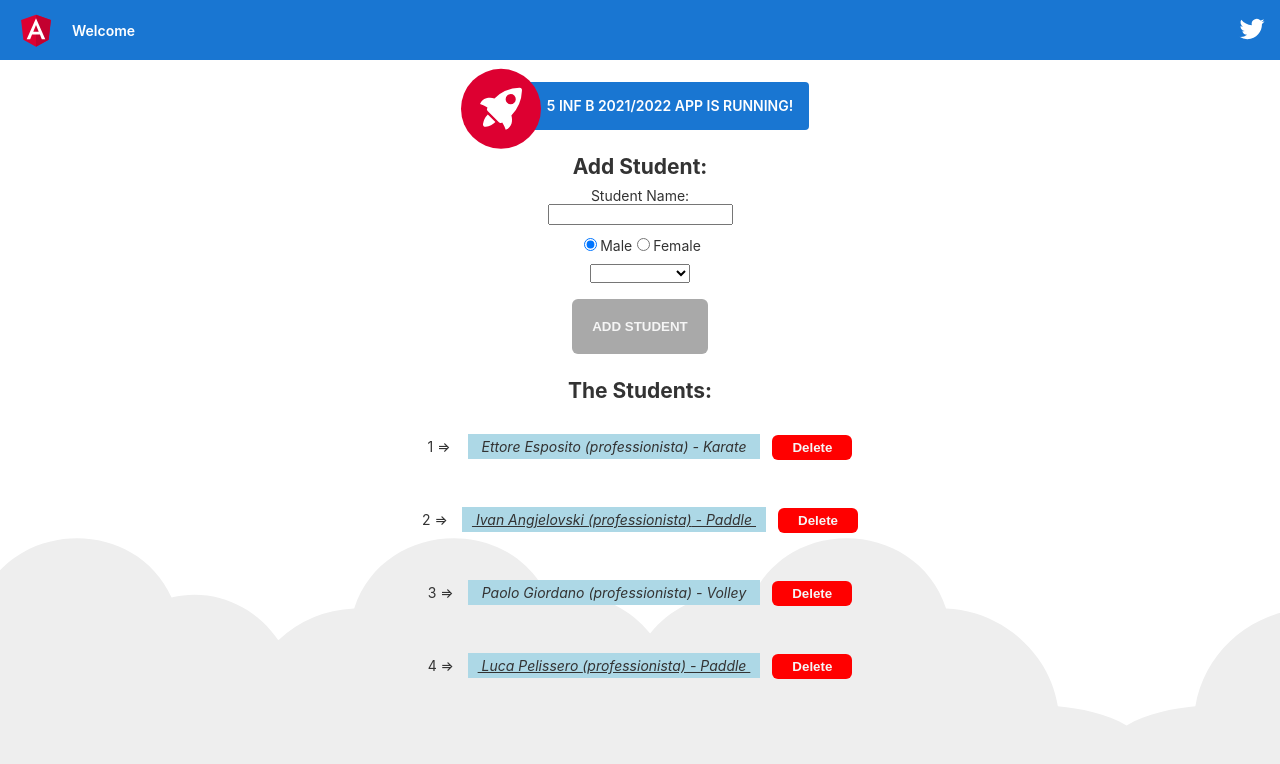
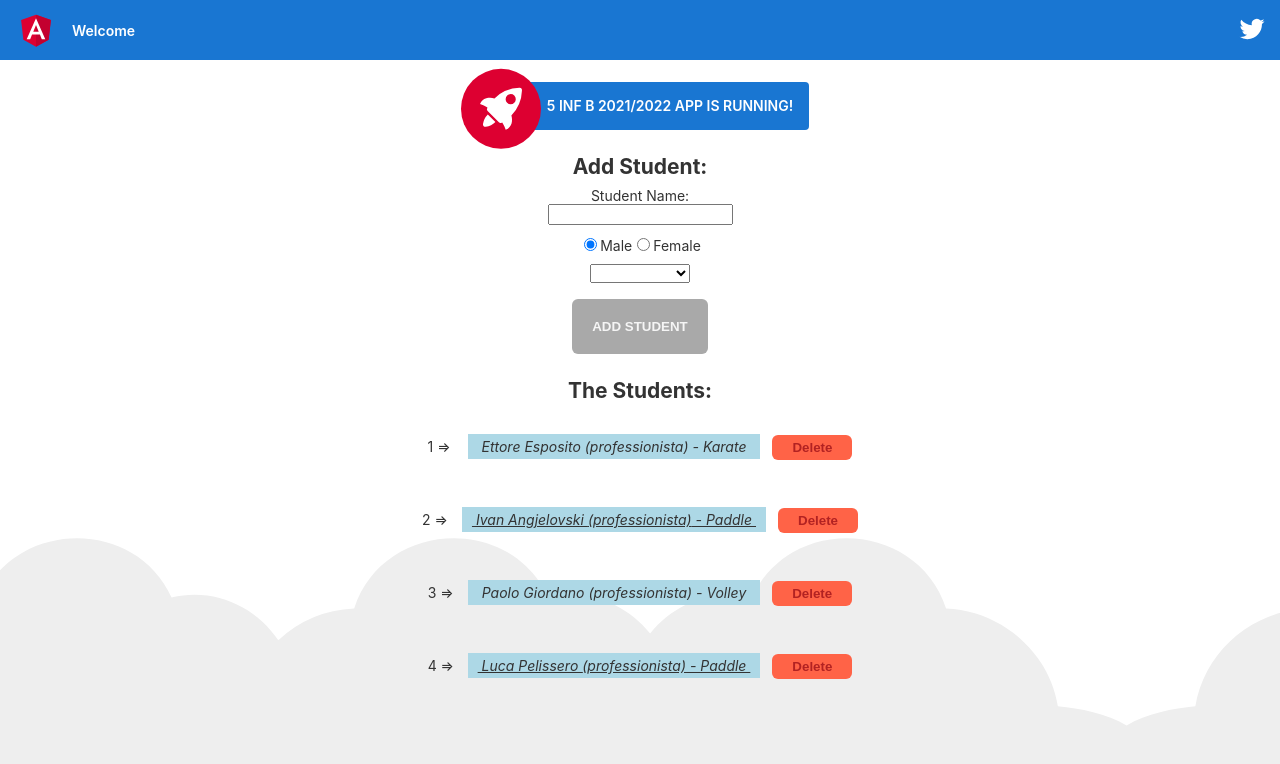
Before and after one commit to vallauri-ict/angular-course-ivan-angjelovski, an Angular app: page / in a window 1280 px wide. Shown: the top 764 px of the page. Built offline with nearby package versions, Linux system fonts and the light colour scheme.

Commit message:
Lesson 4 - Step 2: Eventmitter

```diff
--- a/src/app/app.component.css
+++ b/src/app/app.component.css
@@ -9,27 +9,6 @@
 
 h1, h2, h3, h4, h5, h6, .student {
     margin: 8px 0;
-}
-
-button {
-    background-color: #1976d2;
-    color: whitesmoke;
-    font-weight: 600;
-    padding: 20px;
-    margin: 16px auto;
-    border: none;
-    border-radius: 6px;
-}
-
-button.delete {
-    background-color: red;
-    margin-left: 12px;
-    padding-top: 5px;
-    padding-bottom: 5px;
-}
-
-button:disabled {
-    background-color: darkgray;
 }
 
 .gender-selection {
--- a/src/app/app.component.html
+++ b/src/app/app.component.html
@@ -78,8 +78,9 @@
   <!-- <app-student *ngFor="let item of studentList" [student]="item"></app-student> -->
   <div class="student" *ngFor="let item of studentList; let i = index">
     <span>{{ i + 1 }} => </span>
-    <app-student [student]="item"></app-student>
-    <button class="delete" (click)="onDeleteStudent(i)">Delete</button>
+    <!-- $event fa sì che venga passata a onStudentDeleteEvent il parametro che passiamo nell'EventEmitter -->
+    <app-student [student]="item" (studentDeleteEvent)="onStudentDeleteEvent($event)"></app-student>
+    <!-- <button class="delete" (click)="onDeleteStudent(i)">Delete</button> -->
   </div>
 
 </div>
--- a/src/app/app.component.ts
+++ b/src/app/app.component.ts
@@ -42,7 +42,7 @@ export class AppComponent {
   constructor() {
     for (let index = 0; index < 4; index++) {
       let num = Math.floor(Math.random() * this.studentRepository.length);
-      let tempStudent = this.studentRepository[num];
+      let tempStudent:any = this.studentRepository[num];
       this.studentList.push(tempStudent);
       this.studentRepository.splice(num, 1);
     }
@@ -50,7 +50,10 @@ export class AppComponent {
 
   onAddStudent() {
     let newStudent = {
-      "name": this.studentName, "hobby": this.studentHobby, "gender": this.studentGender, "isPro": false
+      "name": this.studentName,
+      "hobby": this.studentHobby,
+      "gender": this.studentGender,
+      "isPro": false
     }
     this.studentList.push(newStudent);
     this.studentName = "";
@@ -60,4 +63,9 @@ export class AppComponent {
   onDeleteStudent(index:number) {
     this.studentList.splice(index, 1);
   }
+
+  onStudentDeleteEvent(student:any) {
+    let index:number = this.studentList.indexOf(student);
+    this.studentList.splice(index, 1);
+  }
 }
--- a/src/app/student/student.component.html
+++ b/src/app/student/student.component.html
@@ -13,3 +13,5 @@
     </ng-template>
     - {{ student.hobby }}
 </span>
+
+<button class="delete" (click)="onDeleteStudent()">Delete</button>
--- a/src/app/student/student.component.ts
+++ b/src/app/student/student.component.ts
@@ -1,4 +1,4 @@
-import { Component, OnInit, Input } from '@angular/core';
+import { Component, OnInit, Input, Output, EventEmitter } from '@angular/core';
 
 @Component({
   selector: 'app-student',
@@ -9,6 +9,7 @@ import { Component, OnInit, Input } from '@angular/core';
 // istanziazione eseguita in automatico con tag <app-studenti>
 export class StudentComponent implements OnInit {
   @Input()student:any;
+  @Output() studentDeleteEvent = new EventEmitter<any>();
 
   constructor() {
 
@@ -26,4 +27,8 @@ export class StudentComponent implements OnInit {
   onStudentClick() {
     this.student.isPro = !this.student.isPro;
   }
+
+  onDeleteStudent() {
+    this.studentDeleteEvent.emit(this.student);
+  }
 }
--- a/src/styles.css
+++ b/src/styles.css
@@ -3,3 +3,26 @@
     cursor: pointer;
     padding: 4px 10px;
 }
+
+button {
+    background-color: #1976d2;
+    color: whitesmoke;
+    font-weight: 600;
+    padding: 20px;
+    margin: 16px auto;
+    border: none;
+    border-radius: 6px;
+    cursor: pointer;
+}
+
+button.delete {
+    background-color: tomato;
+    margin-left: 12px;
+    padding-top: 5px;
+    padding-bottom: 5px;
+    color: firebrick;
+}
+
+button:disabled {
+    background-color: darkgray;
+}
```
